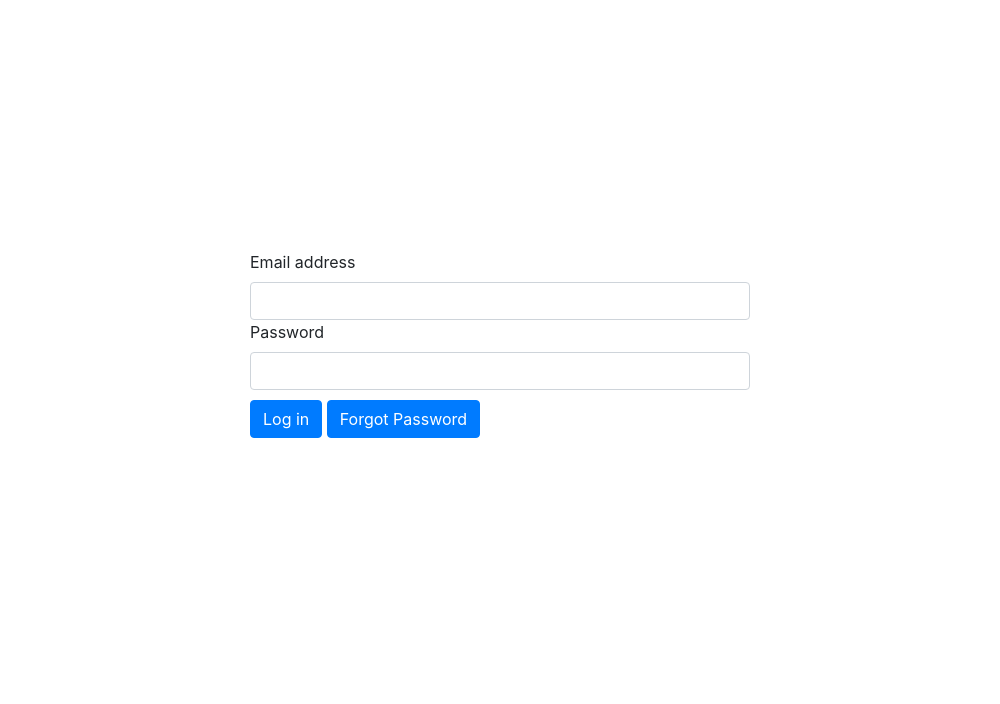
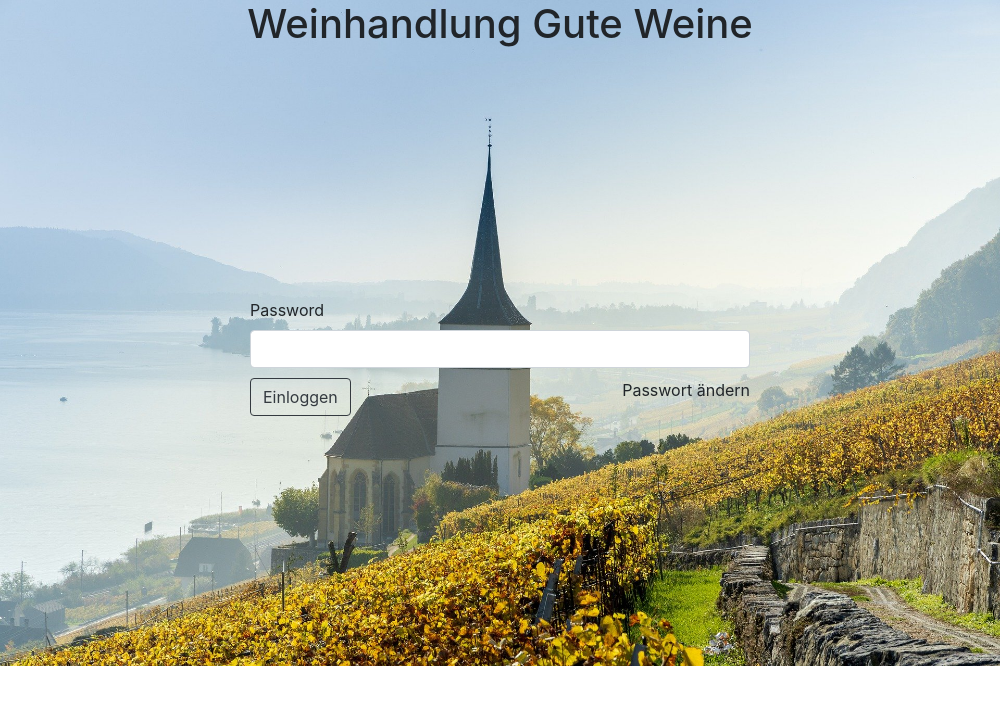
Before and after one commit to Joachim-Goennheimer/Weinverwaltung-Frontend, an Electron app: page src/loginWindow.html in a window 1000 px wide. Drawn offline with nearby package versions, Linux system fonts and the light colour scheme.

Commit message:
first draft loginScreen

```diff
--- a/assets/loginWindow.css
+++ b/assets/loginWindow.css
@@ -1,3 +1,13 @@
+.align-right {
+    float: right;
+}
+
+body {
+    background-image: url("./images/loginBackgroundImage.jpg");
+    background-size: cover;
+    background-repeat: no-repeat;
+    background-position: center center;}
+
 .loginContainer {
     width: 50%;
     margin: 250px auto;
@@ -6,3 +16,11 @@
 .buttonsContainer {
     margin-top: 10px;
 }
+
+h1 {
+    text-align: center;
+}
+
+a {
+    color: #4285F4;
+}
--- a/main.js
+++ b/main.js
@@ -14,7 +14,7 @@ function createWindow () {
   win.loadFile('./src/mainWindow.html')
 
   // Open the DevTools.
-  win.webContents.openDevTools()
+  // win.webContents.openDevTools()
 }
 
 // This method will be called when Electron has finished
--- a/package.json
+++ b/package.json
@@ -1,5 +1,5 @@
 {
-  "name": "weinverwaltung",
+  "name": "Weinverwaltung",
   "version": "1.0.0",
   "description": "",
   "main": "main.js",
--- a/src/loginWindow.html
+++ b/src/loginWindow.html
@@ -9,21 +9,20 @@
     <link rel="stylesheet" href="https://stackpath.bootstrapcdn.com/bootstrap/4.4.1/css/bootstrap.min.css" integrity="sha384-Vkoo8x4CGsO3+Hhxv8T/Q5PaXtkKtu6ug5TOeNV6gBiFeWPGFN9MuhOf23Q9Ifjh" crossorigin="anonymous">
     <link rel="stylesheet" href="../assets/loginWindow.css">
 
-    <title>Hello, world!</title>
   </head>
   <body>
 
+    <h1>Weinhandlung Gute Weine</h1>
+
     <div class='loginContainer'>
-        <label for="exampleInputEmail1">Email address</label>
-        <input type="email" class="form-control" id="exampleInputEmail1" aria-describedby="emailHelp">
 
         <label for="exampleInputPassword1">Password</label>
         <input type="password" class="form-control" id="exampleInputPassword1">
 
         <div class="buttonsContainer">
 
-          <button type="submit" class="btn btn-primary" onclick="loginUser()">Log in</button>
-          <button type="submit" class="btn btn-primary" onclick="resetPassword()">Forgot Password</button>
+          <button type="submit" class="btn btn-outline-dark" onclick="loginUser()">Einloggen</button>
+          <a class="align-right" onclick="resetPassword()">Passwort ändern</a>
 
         </div>
     </div>
--- a/src/loginWindow.js
+++ b/src/loginWindow.js
@@ -14,7 +14,7 @@ function loginUser() {
       }
     })
     win.loadFile('./src/mainWindow.html')
-    win.webContents.openDevTools()
+    // win.webContents.openDevTools()
 
     remote.getCurrentWindow().close();
 
--- a/src/mainWindow.js
+++ b/src/mainWindow.js
@@ -33,7 +33,7 @@ function logoutUser() {
       }
     })
     win.loadFile('./src/loginWindow.html')
-    win.webContents.openDevTools()
+    // win.webContents.openDevTools()
 
     remote.getCurrentWindow().close();
 
```
Also changed, not shown: src/mainWindow.html (+0 -1 lines), assets/images/loginBackgroundImage.jpg (added), 2 other files.
